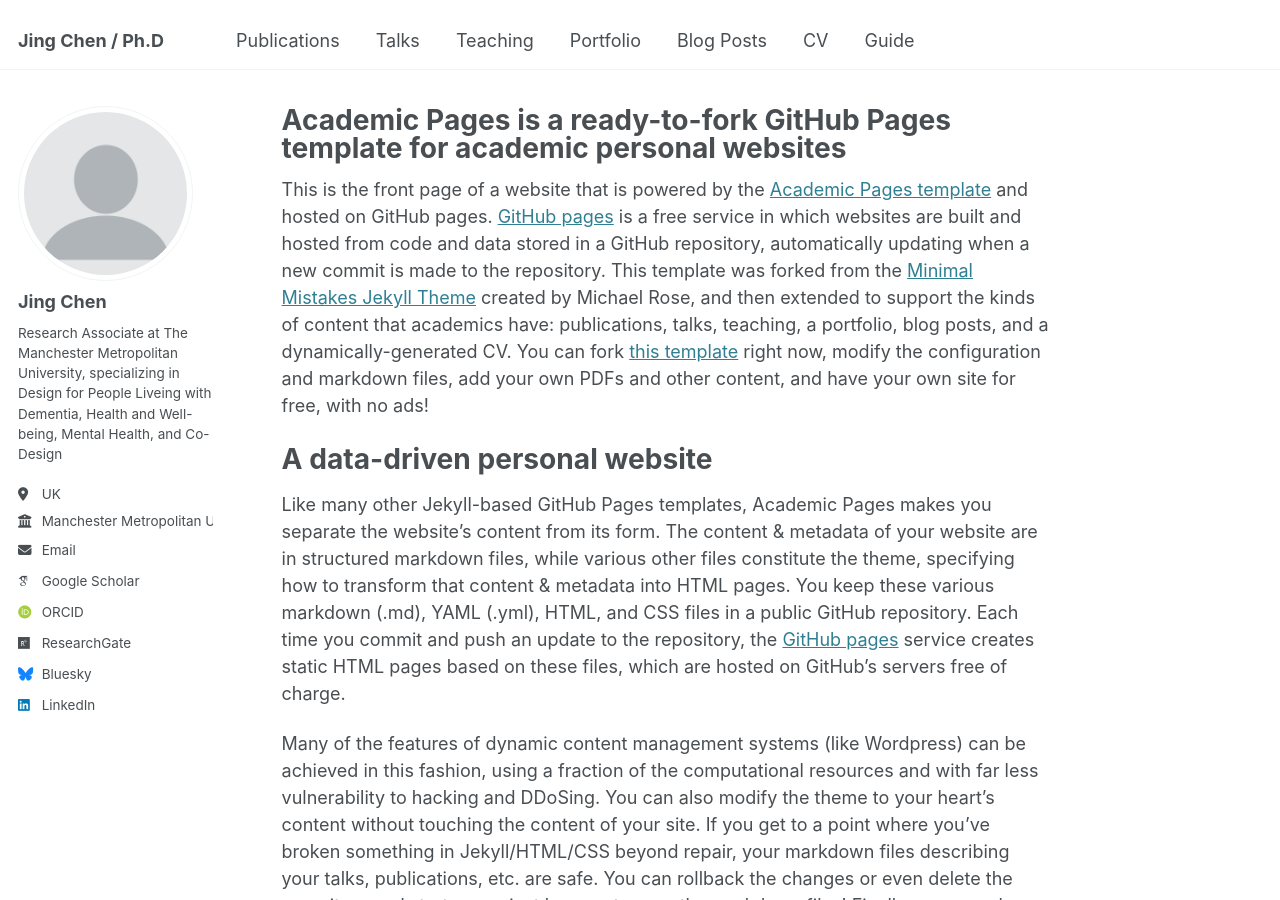
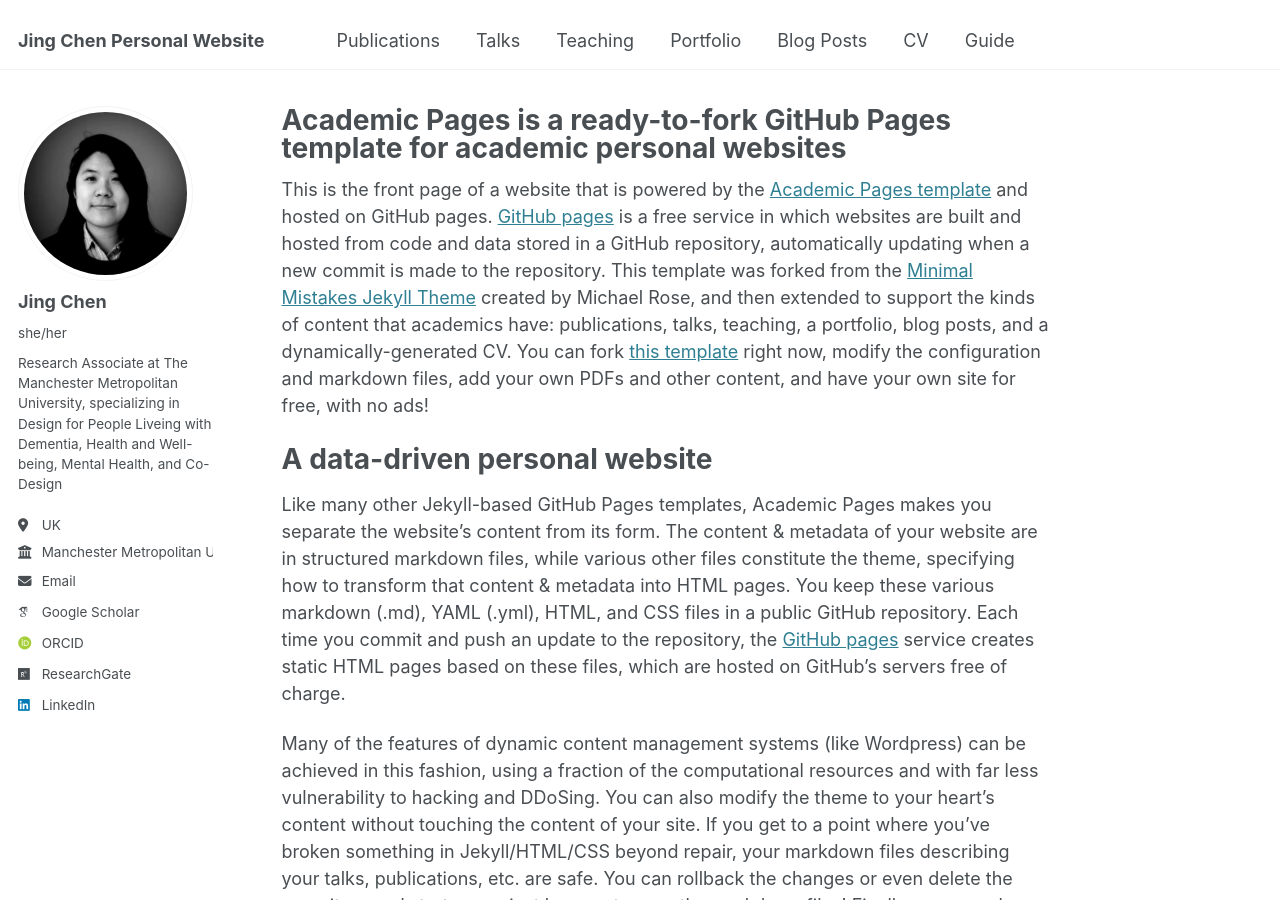
Before and after one commit to jing-chen-91/jing-chen-91.github.io, a Jekyll site: the page built from _pages/about.md, in a window 1280 px wide and 900 px high. Built offline with Jekyll 4.4.1, drawn with Linux system fonts in a browser that asks for light colours; some web fonts are replaced.

Commit message:
Update _config.yml

```diff
--- a/_config.yml
+++ b/_config.yml
@@ -9,7 +9,7 @@
 # Basic Site Settings
 locale                   : "en-UK"
 site_theme               : "default"
-title                    : "Jing Chen / Ph.D"
+title                    : "Jing Chen Personal Website"
 title_separator          : "-"
 name                     : &name "Jing Chen"
 description              : &description "personal description"
@@ -22,9 +22,9 @@ repository               : "jing-chen-91/jing-chen-91.github.io"
 #               Additional customization can be done by editing /_includes/author-profile.html
 author:
   # Biographic information
-  avatar           : "profile.png"
+  avatar           : "1739638528979.jpg"
   name             : "Jing Chen"
-  pronouns         : # example: "she/her"
+  pronouns         : "she/her"
   bio              : "Research Associate at The Manchester Metropolitan University, specializing in Design for People Liveing with Dementia, Health and Well-being, Mental Health, and Co-Design"
   location         : "UK"
   employer         : "Manchester Metropolitan University"
@@ -37,7 +37,6 @@ author:
   researchgate     : "https://www.researchgate.net/profile/Jing-Chen-296"
 
   # Social media
-  bluesky          : "bsky.app" # Replace this with you Bluesky username
   facebook         : # Username
   flickr           : # Username
   foursquare       : # Username
```
